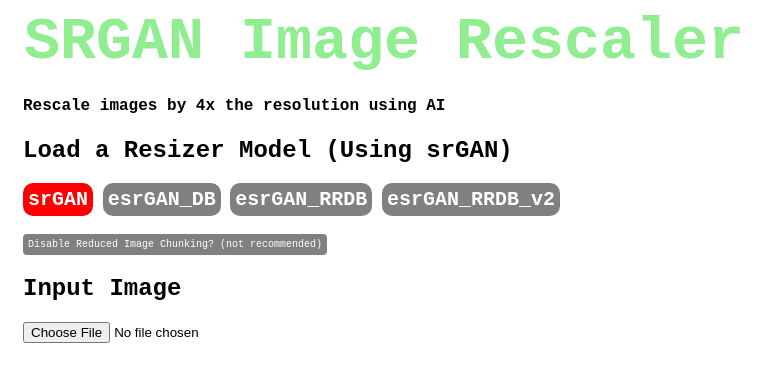
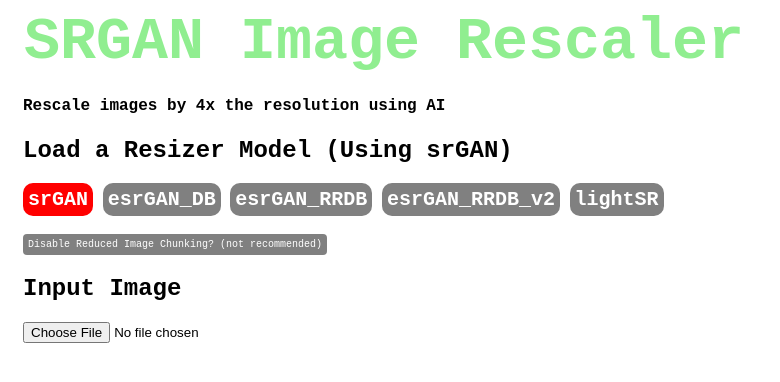
Before and after one commit to latentCall145/srGANWeb, a Flask app: page / in a window 1280 px wide. Shown: the top 382 px of the page, without its empty margins (0-780 px from the left). Run offline with Flask 2, Linux system fonts and the light colour scheme.

Commit message:
added new lightweight model

```diff
--- a/anyInpSize.py
+++ b/anyInpSize.py
@@ -1,6 +1,8 @@
 import os
-os.environ['CUDA_VISIBLE_DEVICES'] = '-1'
 from tensorflow.keras.models import load_model as lm
+import tensorflow as tf
+physical_devices = tf.config.list_physical_devices('GPU')
+tf.config.experimental.set_memory_growth(physical_devices[0], True)
 
 def exactModel(model='srGAN', inpSize=(None, 128, 128, 3), save='ram'):
     path = 'models/{}'.format(model)
--- a/app.py
+++ b/app.py
@@ -16,7 +16,7 @@ model = 'srGAN' # default model is srGAN since it's the fastest
 mmn = model # mutable model name, only changes when an image is rescaled with the model
 
 # button colors for each button that corresponds to a model
-modelNames = {'srGAN', 'esrGAN_DB', 'esrGAN_RRDB', 'esrGAN_RRDB_v2'}
+modelNames = {'srGAN', 'esrGAN_DB', 'esrGAN_RRDB', 'esrGAN_RRDB_v2', 'lightSR'}
 modelCols = {}
 models = {}
 for i in modelNames:
--- a/sr.py
+++ b/sr.py
@@ -3,8 +3,6 @@ from PIL import Image
 from tqdm import tqdm
 import numpy as np
 import os, cv2
-
-os.environ['CUDA_VISIBLE_DEVICES'] = '-1' # no GPU, comment this line out to use GPU
 
 parentPath = 'models'
 
--- a/templates/form.html
+++ b/templates/form.html
@@ -12,7 +12,8 @@
     #m2 { background: {{esrGAN_DB}}; }
     #m3 { background: {{esrGAN_RRDB}}; }
     #m4 { background: {{esrGAN_RRDB_v2}}; }
-    #m5 { background: {{exact_pred_disable}}; }
+    #m5 { background: {{lightSR}}; }
+    #me { background: {{exact_pred_disable}}; }
   </style>
 </head>
 
@@ -28,10 +29,11 @@
     <input class="button big" id=m1 type=submit name=srgan_button value=srGAN>
     <input class="button big" id=m2 type=submit name=srgan_button value=esrGAN_DB>
     <input class="button big" id=m3 type=submit name=srgan_button value=esrGAN_RRDB>
-    <input class="button big" id=m4 type=submit name=srgan_button value=esrGAN_RRDB_v2> <br> <br>
+    <input class="button big" id=m4 type=submit name=srgan_button value=esrGAN_RRDB_v2>
+    <input class="button big" id=m5 type=submit name=srgan_button value=lightSR> <br> <br>
 
     {% if model_name == "srGAN" %}
-      <input class="button small" font-size=5px id=m5 type=submit name=exact_pred value="Disable Reduced Image Chunking? (not recommended)">
+      <input class="button small" font-size=5px id=me type=submit name=exact_pred value="Disable Reduced Image Chunking? (not recommended)">
     {% endif %}
   </form>
 
```
Also changed, not shown: static/pics/lr/turtle128.png (deleted), static/pics/sr/turtle128.png (deleted), 6 other files.
